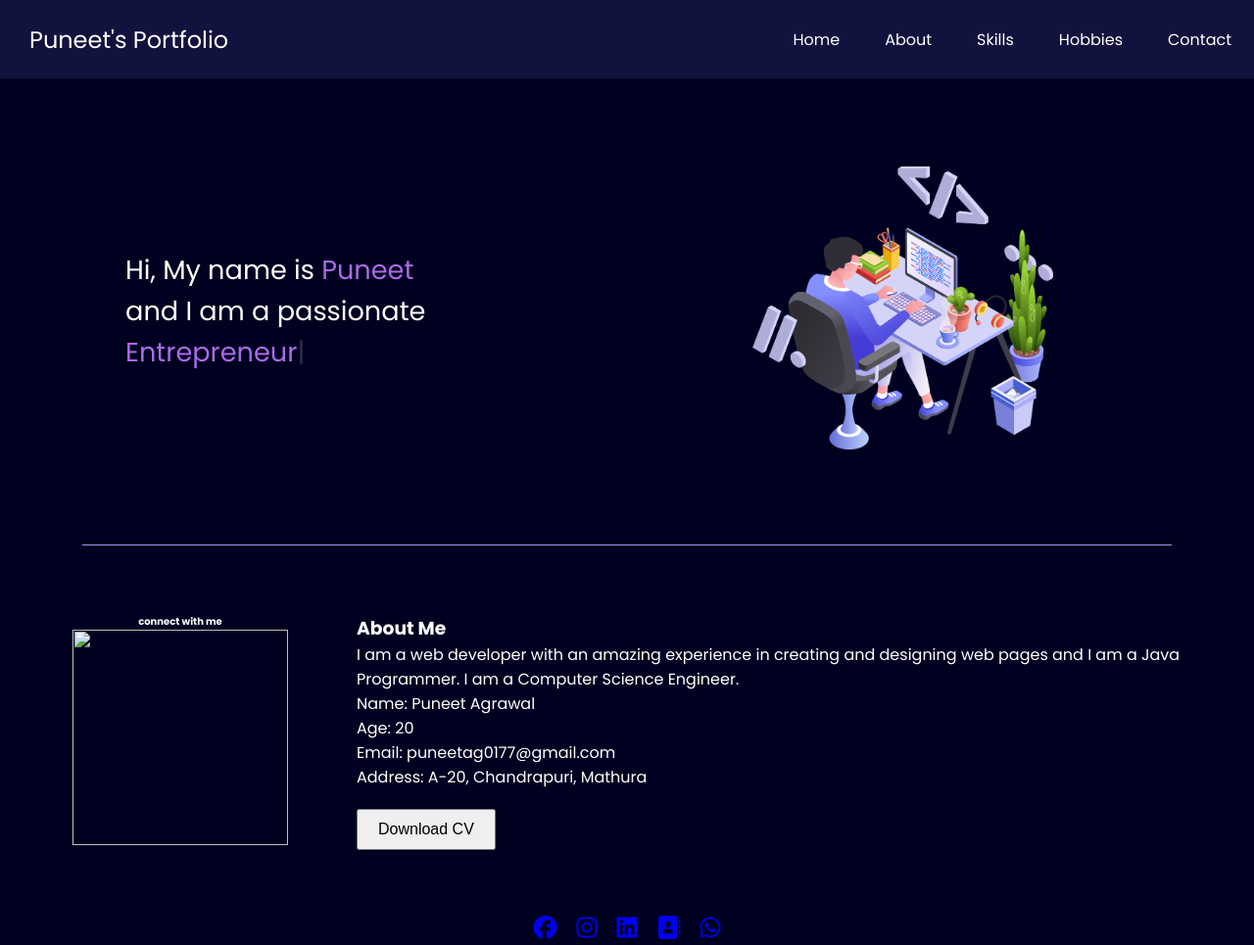
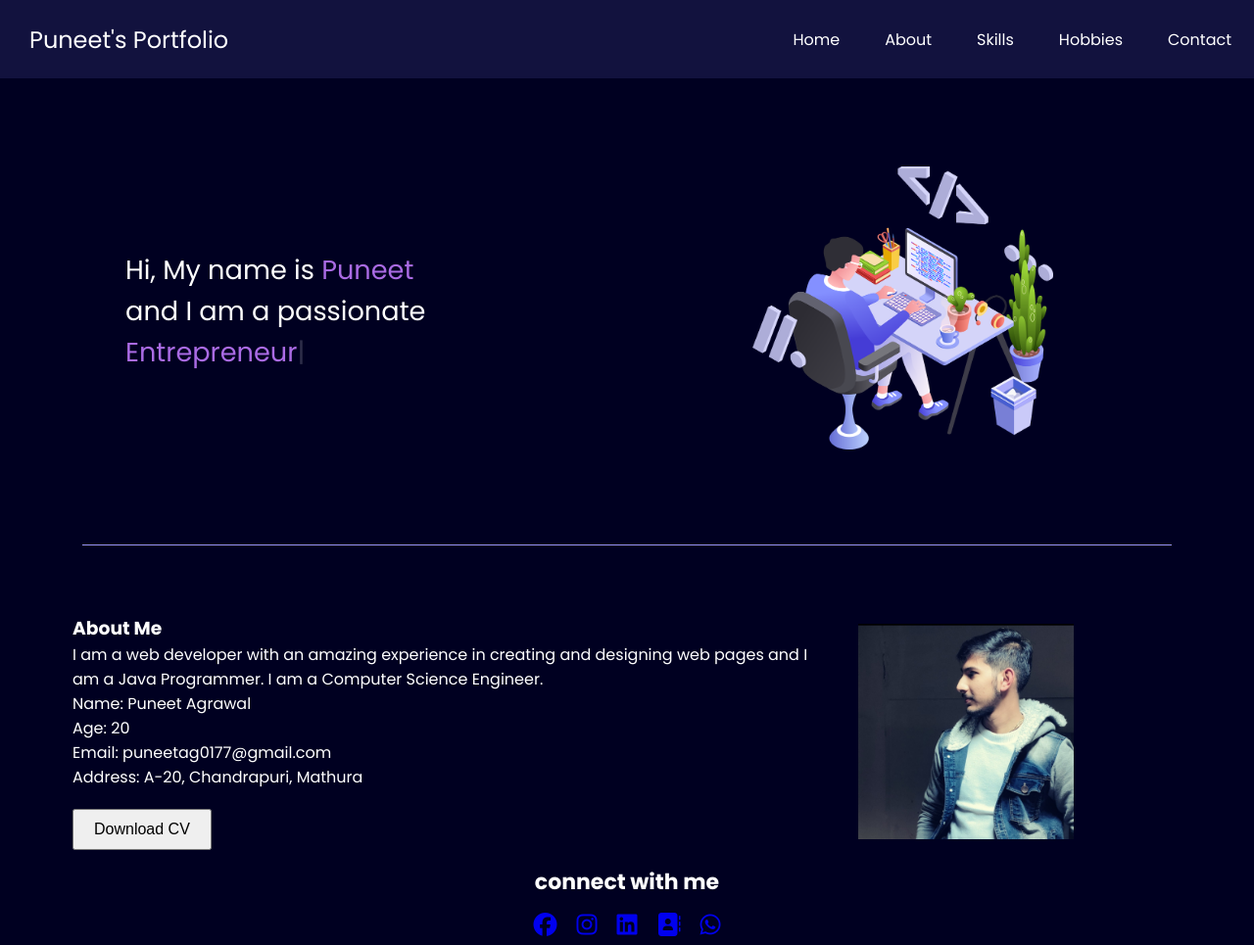
Before and after one commit to Puneet2025/firstproject, a plain HTML site: page index.html in a window 1280 px wide. Shown: the whole page at 98% size. Drawn offline with nearby package versions, Linux system fonts and the light colour scheme.

Commit message:
Add files via upload

```diff
--- a/index.html
+++ b/index.html
@@ -141,7 +141,7 @@
         .icons {
             display: flex;
             justify-content: center;
-            margin-top: 50px;
+            margin-top: 10px;
         }
 
         .icons a {
@@ -155,8 +155,9 @@
         border-radius: 50%;
       } */
         h4 {
-            font-size: 10px;
+            font-size: 22px;
             text-align: center;
+            /* top: 2rem; */
             /* margin-left: 45px; */
         }
 
@@ -256,13 +257,7 @@
         <hr />
         <section class="secondsection">
             <div class="about-section">
-                <div class="social-links">
-                    <h4>connect with me</h4>
-                    <div>
-                        <div><img src="img" width="220" height="220" /></div>
-                    </div>
-                </div>
-                <div class="about-me">
+                    <div class="about-me">
                     <h3>About Me</h3>
                     <p>
                         I am a web developer with an amazing experience in creating and
@@ -281,7 +276,17 @@
                         <button class="download">Download CV</button>
                     </div>
                 </div>
+                <div class="social-links">
+                    <div>
+                        <div class="social-links">
+                            <div>
+                                <div><img src="puneet1.jpg" width="220" height="220" /></div>
+                            </div>
+                        </div>
+                    </div>
+                </div>
             </div>
+            <h4>connect with me</h4>
             <div class="icons">
                 <a href="https://www.facebook.com/" target="_blank">
                     <i class="fa-brands fa-facebook"></i>
```
